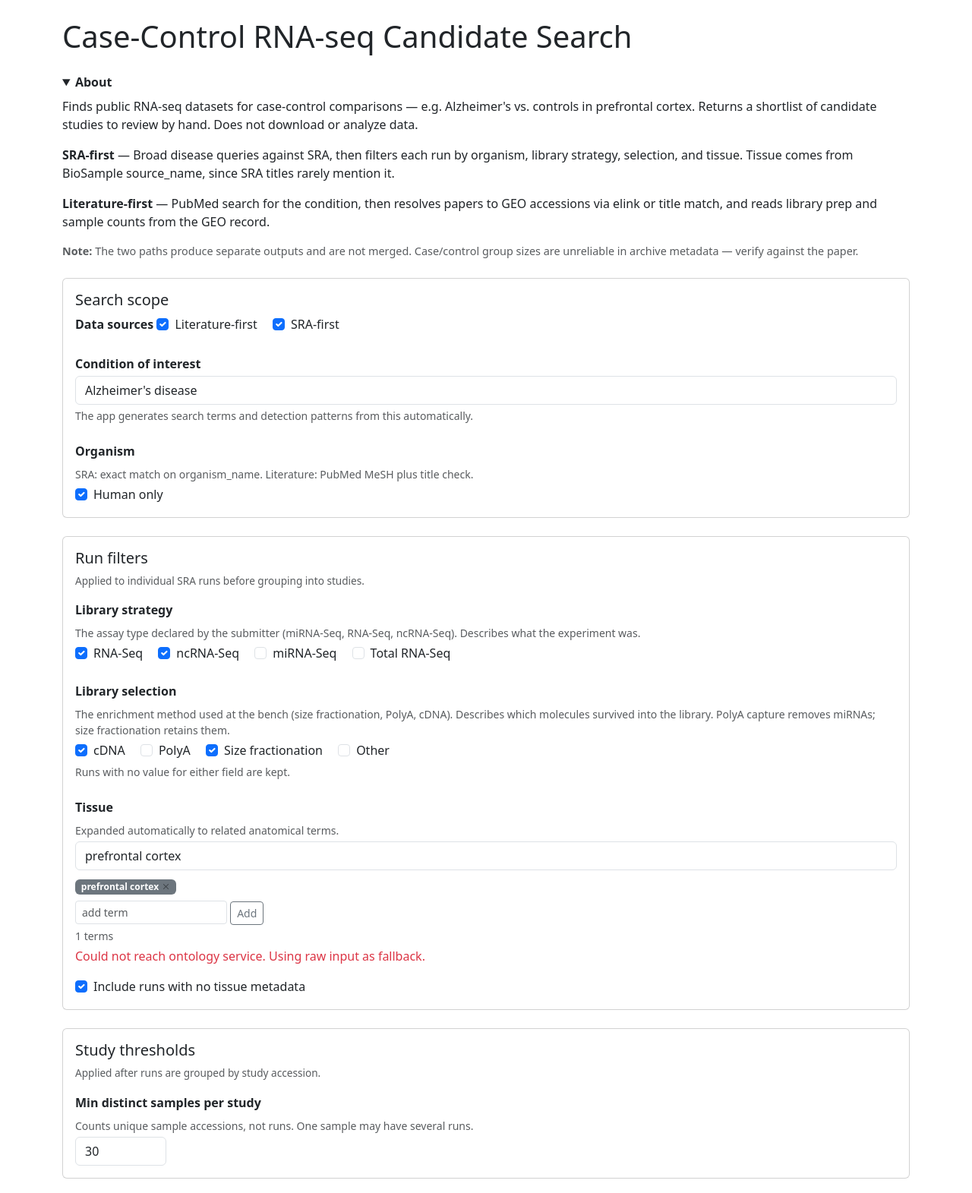
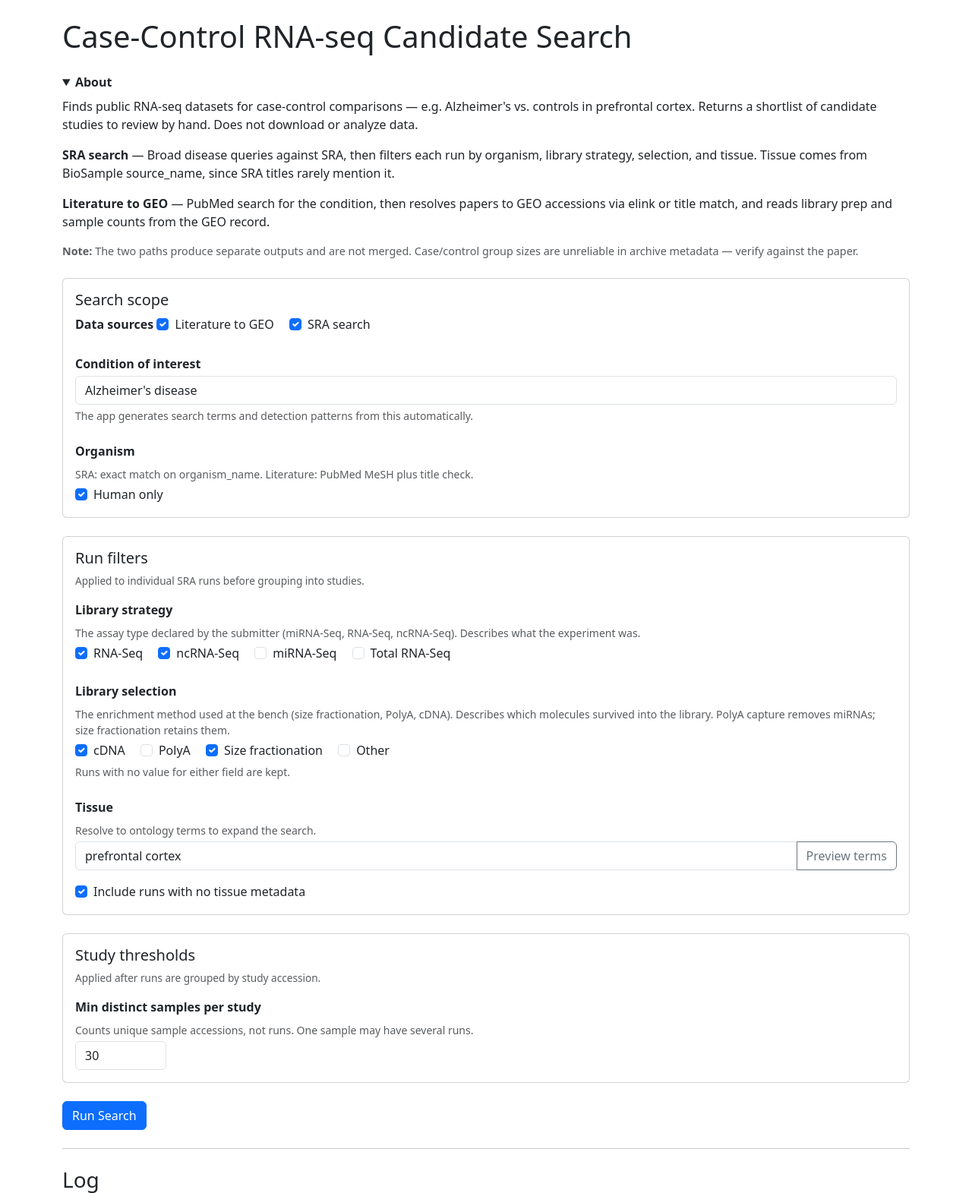
Before and after one commit to UFHCC-BCBSR/cb-AD-miRNA-dataset-search, a Flask app: page / in a window 1280 px wide. Shown: the top 1571 px of the page at 76% size. Run offline with Flask 3, Linux system fonts and the light colour scheme; data that the repository does not hold is empty.

Commit message:
Preview terms button on click, rename sources to SRA search + Literature to GEO

```diff
--- a/app.py
+++ b/app.py
@@ -31,7 +31,7 @@
     commands = []
     sources = []
     if params.get('srcLit'):
-        sources.append('literature')
+        sources.append('Literature to GEO')
         lit_cmd = [
             'python', 'literature_first_search.py',
             f"--condition={params['condition']}",
@@ -43,7 +43,7 @@
             lit_cmd.append('--no-human-filter')
         commands.append(lit_cmd)
     if params.get('srcSra'):
-        sources.append('SRA')
+        sources.append('SRA search')
         sra_cmd = [
             'python', 'ad_pfc_dataset_search.py',
             f"--condition={params['condition']}",
@@ -58,7 +58,7 @@
             sra_cmd.append(f"--lib-selection={sel}")
         commands.append(sra_cmd)
     if params.get('srcLit'):
-        sources.append('GEO verification')
+        sources.append('Literature to GEO')
         commands.append([
             'python', 'fetch_geo_metadata.py',
             f"--min-total={params['minTotal']}",
--- a/static/search.js
+++ b/static/search.js
@@ -87,10 +87,8 @@
     });
 }
 
-tissueInput.addEventListener('blur', () => resolveTissue(tissueInput.value));
-tissueInput.addEventListener('keydown', e => {
-    if (e.key === 'Enter') { e.preventDefault(); resolveTissue(tissueInput.value); }
-});
+const tissuePreviewBtn = document.getElementById('tissuePreviewBtn');
+tissuePreviewBtn.addEventListener('click', () => resolveTissue(tissueInput.value));
 
 tissueAddBtn.addEventListener('click', addCustomTerm);
 tissueAddInput.addEventListener('keydown', e => {
@@ -288,6 +286,3 @@
         submitBtn.textContent = 'Run Search';
     });
 });
-
-/* ---- Initial resolution on page load ---- */
-resolveTissue(tissueInput.value);
--- a/templates/index.html
+++ b/templates/index.html
@@ -24,10 +24,10 @@
             <p>Finds public RNA-seq datasets for case-control comparisons &mdash; e.g. Alzheimer's
             vs. controls in prefrontal cortex. Returns a shortlist of candidate studies to
             review by hand. Does not download or analyze data.</p>
-            <p><strong>SRA-first</strong> &mdash; Broad disease queries against SRA, then filters each run by
+            <p><strong>SRA search</strong> &mdash; Broad disease queries against SRA, then filters each run by
             organism, library strategy, selection, and tissue. Tissue comes from BioSample
             source_name, since SRA titles rarely mention it.</p>
-            <p><strong>Literature-first</strong> &mdash; PubMed search for the condition, then resolves papers to
+            <p><strong>Literature to GEO</strong> &mdash; PubMed search for the condition, then resolves papers to
             GEO accessions via elink or title match, and reads library prep and sample
             counts from the GEO record.</p>
         </div>
@@ -45,11 +45,11 @@
                     <label class="form-label fw-bold mb-1">Data sources</label>
                     <div class="form-check form-check-inline">
                         <input class="form-check-input" type="checkbox" id="srcLit" name="srcLit" checked>
-                        <label class="form-check-label" for="srcLit">Literature&#8209;first</label>
+                        <label class="form-check-label" for="srcLit">Literature to GEO</label>
                     </div>
                     <div class="form-check form-check-inline">
                         <input class="form-check-input" type="checkbox" id="srcSra" name="srcSra" checked>
-                        <label class="form-check-label" for="srcSra">SRA&#8209;first</label>
+                        <label class="form-check-label" for="srcSra">SRA search</label>
                     </div>
                 </div>
 
@@ -129,9 +129,12 @@
 
                 <div class="mb-3">
                     <label class="form-label fw-bold mb-1" for="tissueInput">Tissue</label>
-                    <div class="form-text mb-1">Expanded automatically to related anatomical terms.</div>
-                    <input type="text" class="form-control" id="tissueInput"
-                           placeholder="prefrontal cortex" value="prefrontal cortex">
+                    <div class="form-text mb-1">Resolve to ontology terms to expand the search.</div>
+                    <div class="input-group">
+                        <input type="text" class="form-control" id="tissueInput"
+                               placeholder="prefrontal cortex" value="prefrontal cortex">
+                        <button type="button" class="btn btn-outline-secondary" id="tissuePreviewBtn">Preview terms</button>
+                    </div>
                     <div id="tissueChips" class="mt-2"></div>
                     <div id="tissueAdd" class="mt-1" style="display:none">
                         <input type="text" class="form-control form-control-sm d-inline-block" id="tissueAddInput" placeholder="add term">
```
